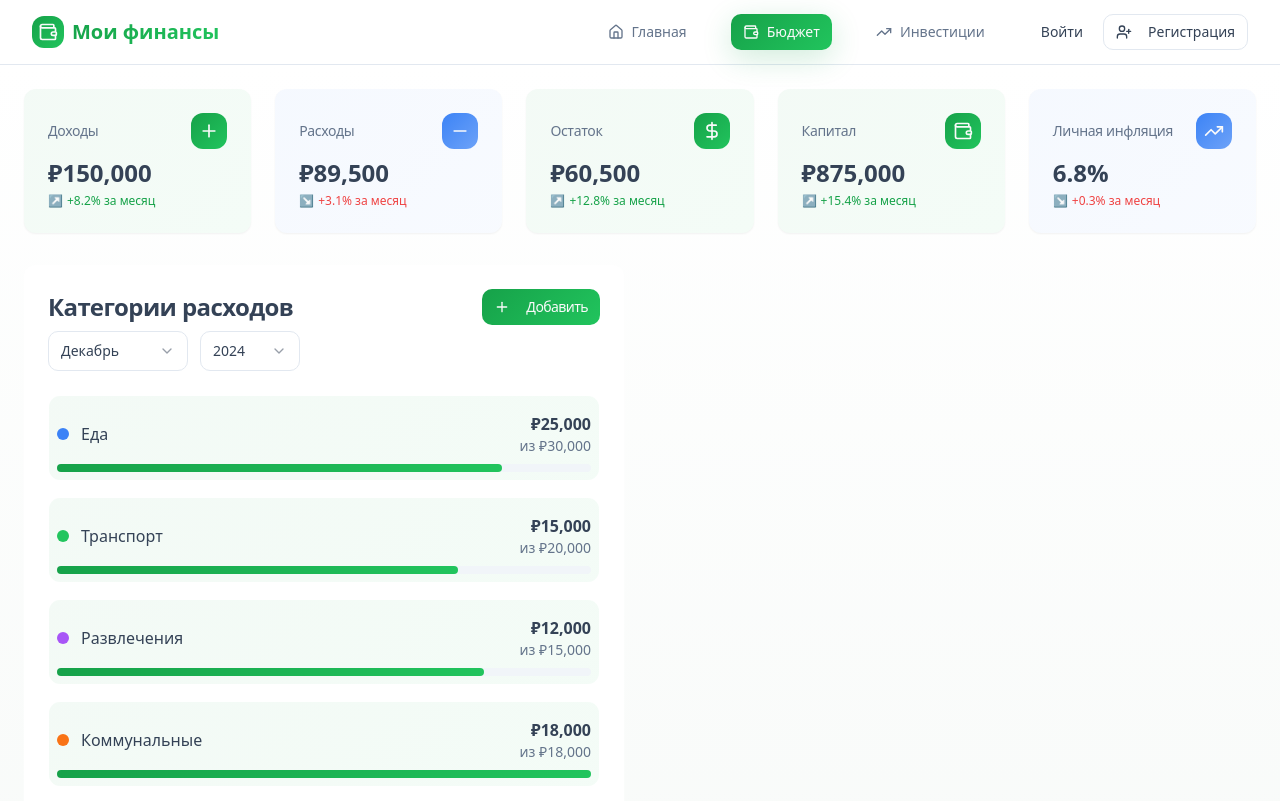
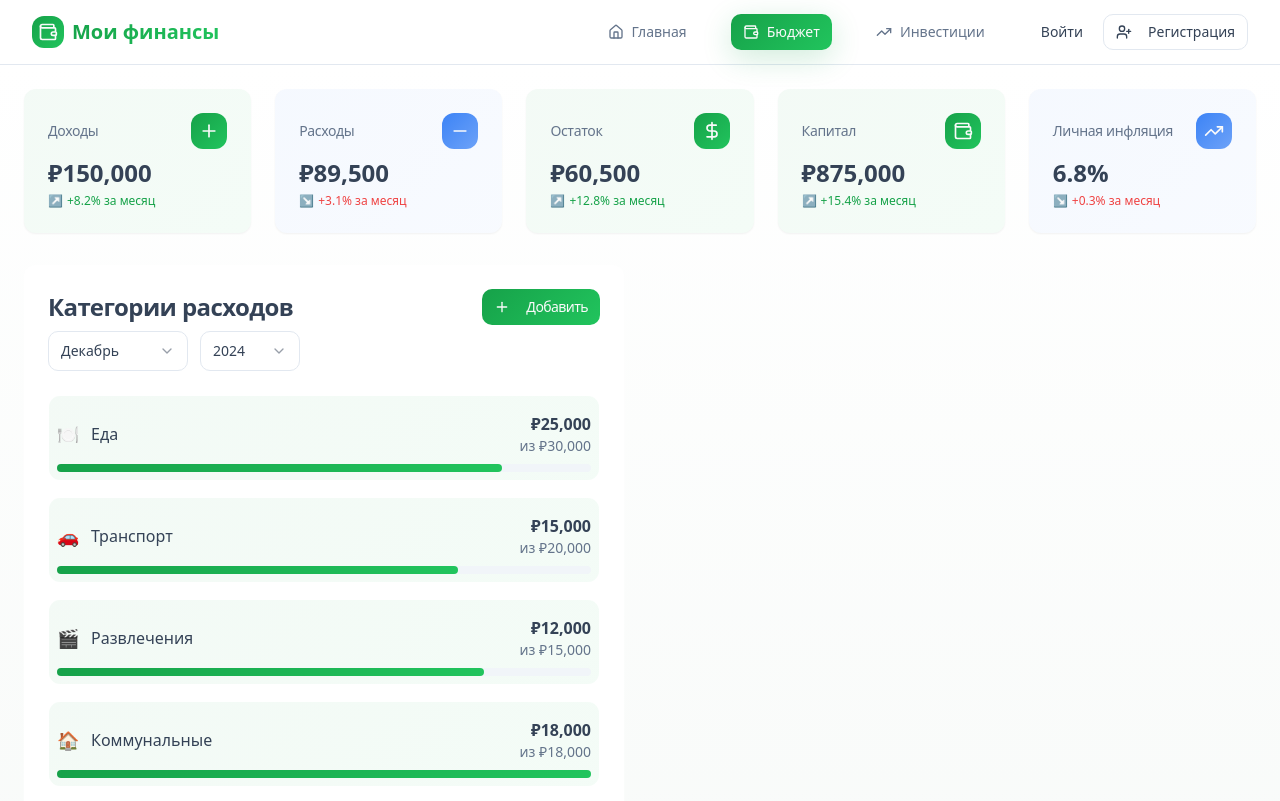
Before and after one commit to lopatuxin/budget-invest-bloom-monorepo, a React (Vite) app: page /budget in a window 1280 px wide. Built offline with nearby package versions, Linux system fonts and the light colour scheme.

Commit message:
Заменить кружочки на эмодзи
Заменил кружочки, обозначающие категории расходов, на подходящие по смыслу эмодзи.

```diff
--- a/src/pages/Budget.tsx
+++ b/src/pages/Budget.tsx
@@ -53,12 +53,12 @@ const Budget = () => {
   const years = ['2022', '2023', '2024', '2025'];
 
   const categories = [
-    { name: 'Еда', amount: 25000, budget: 30000, color: 'bg-blue-500' },
-    { name: 'Транспорт', amount: 15000, budget: 20000, color: 'bg-green-500' },
-    { name: 'Развлечения', amount: 12000, budget: 15000, color: 'bg-purple-500' },
-    { name: 'Коммунальные', amount: 18000, budget: 18000, color: 'bg-orange-500' },
-    { name: 'Здоровье', amount: 8500, budget: 10000, color: 'bg-red-500' },
-    { name: 'Прочее', amount: 11000, budget: 15000, color: 'bg-gray-500' },
+    { name: 'Еда', amount: 25000, budget: 30000, emoji: '🍽️' },
+    { name: 'Транспорт', amount: 15000, budget: 20000, emoji: '🚗' },
+    { name: 'Развлечения', amount: 12000, budget: 15000, emoji: '🎬' },
+    { name: 'Коммунальные', amount: 18000, budget: 18000, emoji: '🏠' },
+    { name: 'Здоровье', amount: 8500, budget: 10000, emoji: '🏥' },
+    { name: 'Прочее', amount: 11000, budget: 15000, emoji: '📦' },
   ];
 
   const getProgressPercentage = (amount: number, budget: number) => {
@@ -352,7 +352,7 @@ const Budget = () => {
                     <div className="absolute inset-0 bg-gradient-primary opacity-5" />
                     <div className="relative z-10 flex justify-between items-center">
                       <div className="flex items-center space-x-3">
-                        <div className={`w-3 h-3 rounded-full ${category.color}`} />
+                        <span className="text-lg">{category.emoji}</span>
                         <span className="font-medium">{category.name}</span>
                       </div>
                       <div className="text-right">
```
